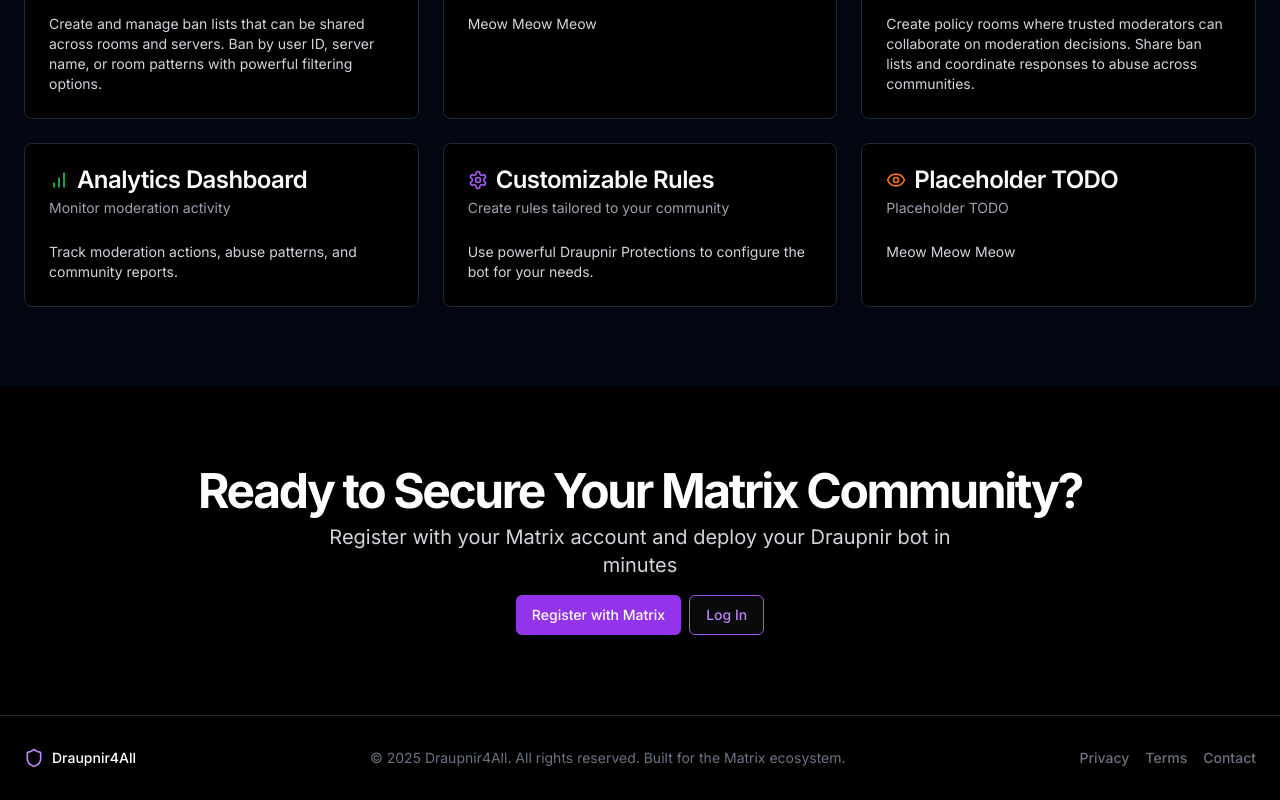
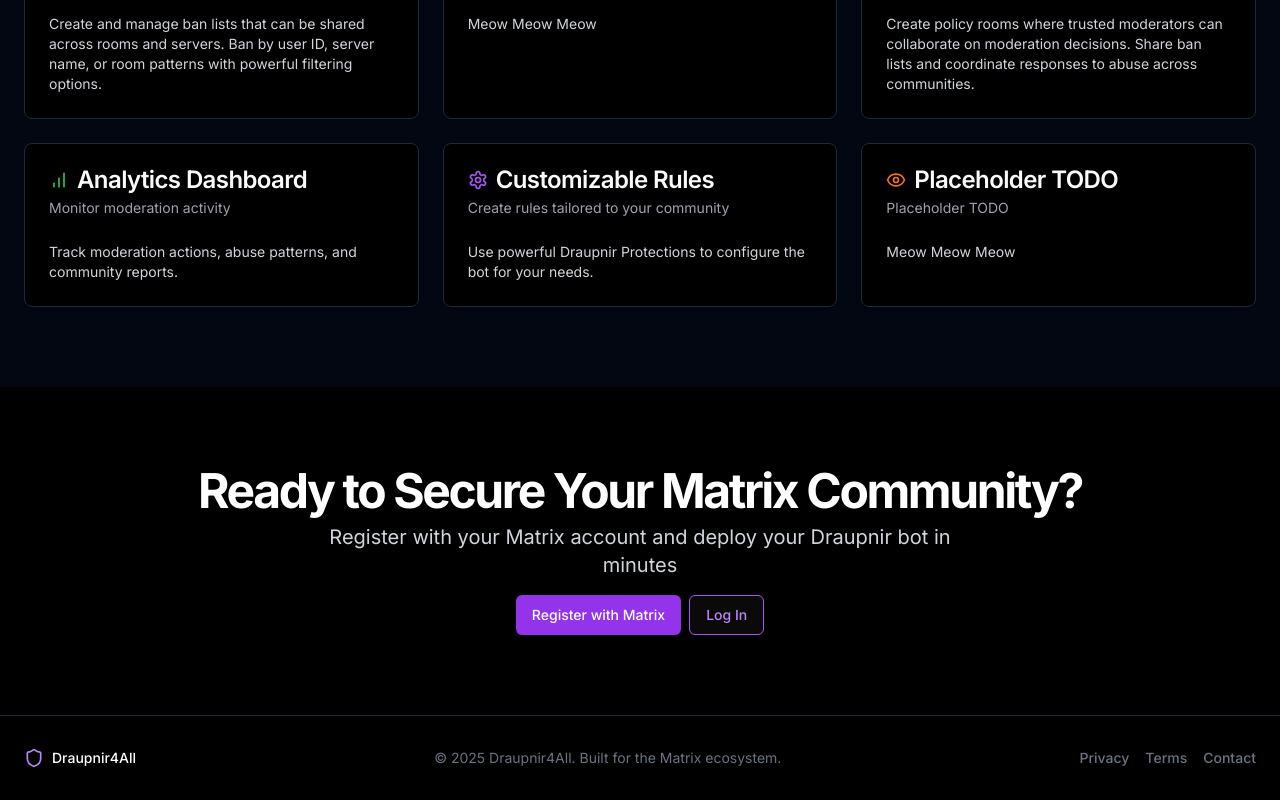
Before and after one commit to MTRNord/draupnir4all-web, a Next.js app: page / in a window 1280 px wide. Shown: the part 1257-2057 px from the top of the page. Built offline with nearby package versions, Linux system fonts and the light colour scheme; no server answers.

Commit message:
Fix license text on page
Signed-off-by: MTRNord <mtrnord1@gmail.com>

```diff
--- a/src/app/page.tsx
+++ b/src/app/page.tsx
@@ -343,7 +343,7 @@
             <span className="text-sm font-medium">Draupnir4All</span>
           </div>
           <p className="text-center text-sm text-gray-500 md:text-left">
-            © 2025 Draupnir4All. All rights reserved. Built for the Matrix ecosystem.
+            © 2025 Draupnir4All. Built for the Matrix ecosystem.
           </p>
           <div className="flex gap-4">
             <Link className="text-sm font-medium text-gray-500 transition-colors hover:text-white" href="#">
```
